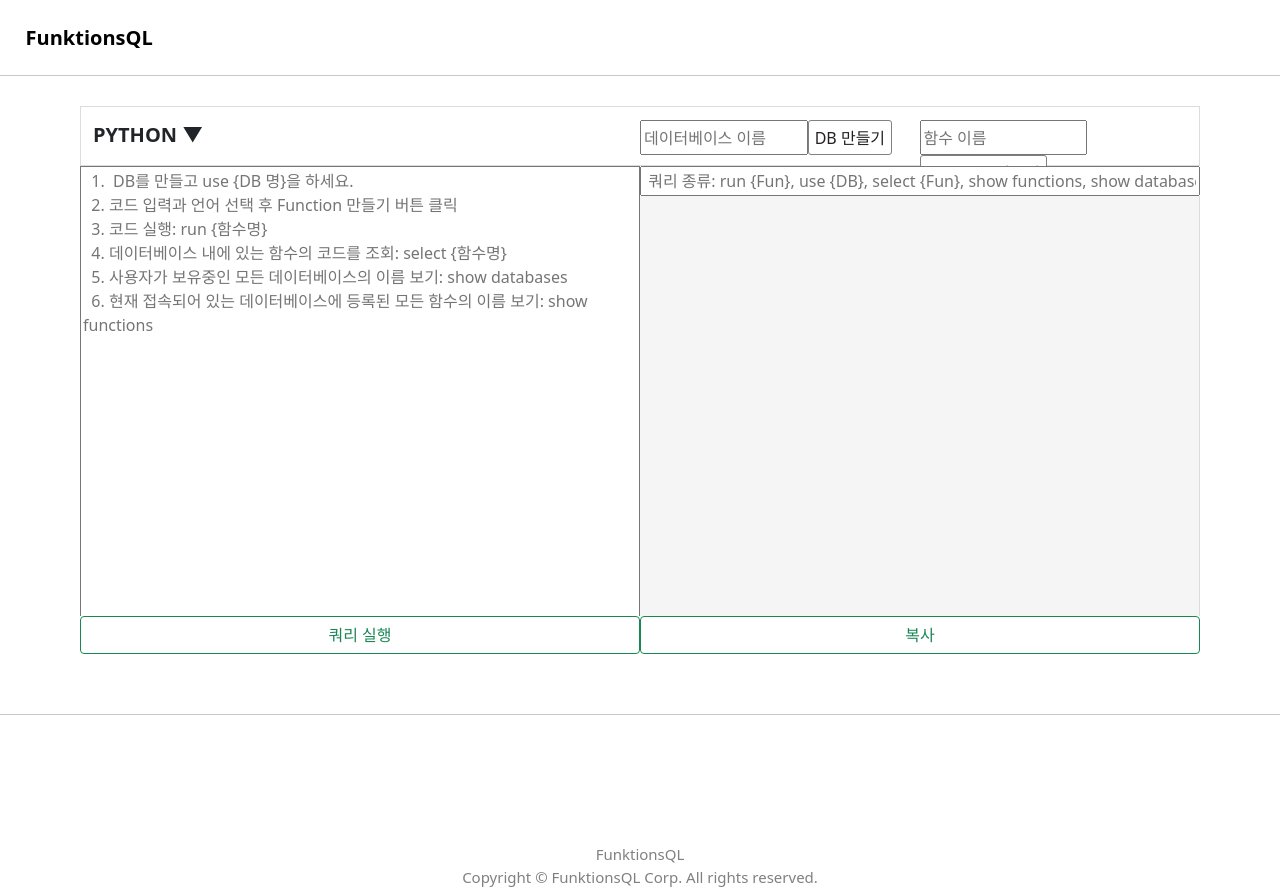
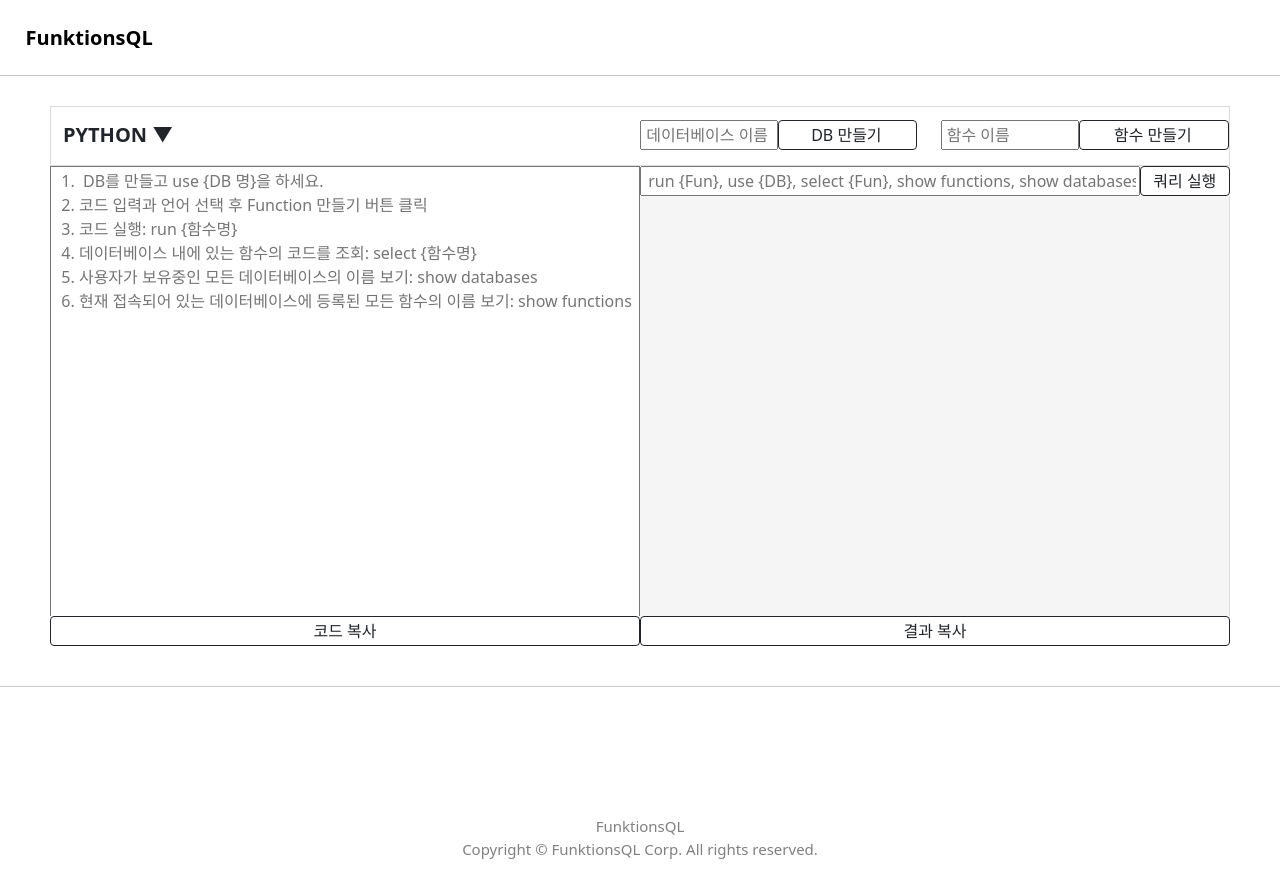
Before and after one commit to kjkj2077/funktionsql-workbench, a React (Create React App) app: page /Translation in a window 1280 px wide. After the commit the page ends 860 px from the top, so only its background shows below. Built offline with nearby package versions, Linux system fonts and the light colour scheme; no server answers.

Commit message:
final version

```diff
--- a/src/App.js
+++ b/src/App.js
@@ -1,8 +1,8 @@
 // eslint-disable
 import './css/App.css';
 import 'bootstrap/dist/css/bootstrap.min.css';
-import { Link,Route,Switch} from 'react-router-dom';
-import React ,{useState}from 'react';
+import { Link, Route, Switch } from 'react-router-dom';
+import React, { useState } from 'react';
 import Translation from './Translation.js';
 import Login from './Login.js';
 import Main from './Main.js';
@@ -10,24 +10,23 @@
 import { BrowserRouter } from 'react-router-dom';
 
 
+
 function App() {
   return (
-    <div>
       <BrowserRouter>
           <Route exact path='/'  >
-          <Main/>
+            <Main />
           </Route>
           <Route exact path='/sg'  >
-          <Sg/>
+            <Sg />
           </Route>
           <Route exact path='/Login'  >
-          <Login/>
+            <Login />
           </Route>
           <Route exact path='/Translation'  >
-         <Translation/>
+            <Translation />
           </Route>
       </BrowserRouter>
-      </div>
   );
 }
 
--- a/src/Translation.js
+++ b/src/Translation.js
@@ -17,9 +17,12 @@
   const [language_name, setLanguage_name] = useState("PYTHON")
   const [language, setLanguage] = useState(0);
   const explain = '  1.  DB를 만들고 use {DB 명}을 하세요.\n  2. 코드 입력과 언어 선택 후 Function 만들기 버튼 클릭\n  3. 코드 실행: run {함수명}\n  4. 데이터베이스 내에 있는 함수의 코드를 조회: select {함수명}\n  5. 사용자가 보유중인 모든 데이터베이스의 이름 보기: show databases\n  6. 현재 접속되어 있는 데이터베이스에 등록된 모든 함수의 이름 보기: show functions'
-  const explain2 = ' 쿼리 종류: run {Fun}, use {DB}, select {Fun}, show functions, show databases'
+  const explain2 = ' run {Fun}, use {DB}, select {Fun}, show functions, show databases'
 
-  const copy2 = async () => {
+  const L_copy = async () => { //코드입력창
+    await navigator.clipboard.writeText(code);
+  }
+  const R_copy = async () => { //결과창
     await navigator.clipboard.writeText(result);
   }
   return (
@@ -30,60 +33,72 @@
           <span>{localStorage.getItem("username")}</span>
         </nav>
       </header>
-      <hr id='hr' />
+      <hr id='hr'/>
       <div className='total'>
         <div className='translate'>
-          <div className="row" >
+          <div className="row">
             <div className='col-6'>
               <div>
                 <div className="dropdown">
-                  <div className='langselect'>{language_name} ▼</div>
+                  <div className='langselect'>{language_name}  ▼</div>
                   <div className="dropdown-content">
                     <div className="container">
                       <div className="row align-items-start">
-                        <div className="col dropdown-item" onClick={() => { setLanguage_name('PYTHON'); setLanguage(0); }} >PYTHON</div>
-                        <div className="col dropdown-item" onClick={() => { setLanguage_name('NODEJS'); setLanguage(1); }} >NODEJS</div>
-                        <div className="col dropdown-item" onClick={() => { setLanguage_name('JAVA'); setLanguage(2); }} >JAVA</div>
+                        <div className="col dropdown-item" onClick={() => {setLanguage_name('PYTHON'); setLanguage(0);}} >PYTHON</div>
+                        <div className="col dropdown-item" onClick={() => {setLanguage_name('NODEJS'); setLanguage(1);}} >NODEJS</div>
+                        <div className="col dropdown-item" onClick={() => {setLanguage_name('JAVA'); setLanguage(2);}} >JAVA</div>
                       </div>
                       <div className="row align-items-center">
-                        <div className="col dropdown-item" onClick={() => { setLanguage_name('RUBY'); setLanguage(3); }} >RUBY</div>
-                        <div className="col dropdown-item" onClick={() => { setLanguage_name('GO'); setLanguage(4); }} >GO</div>
-                        <div className="col dropdown-item" ></div>
+                        <div className="col dropdown-item" onClick={() => {setLanguage_name('RUBY'); setLanguage(3);}} >RUBY</div>
+                        <div className="col dropdown-item" onClick={() => {setLanguage_name('GO'); setLanguage(4);}} >GO</div>
+                        <div className="col dropdown-item"></div>
                       </div>
                     </div>
                   </div>
                 </div>
               </div>
             </div>
-            {/* 언어선택1 */}
-            <div className='col-6'>
-              <div className="row" id="db_func">
-                <div className='col-6' id="db_func"><input type='text' placeholder='데이터베이스 이름' id='database_name' value={database_name} onChange={(e) => setDatabase_name(e.target.value)} ></input>
-                  <button className='MakeDB_but' onClick={MakeDB}>DB 만들기</button></div>
-                <div className='col-6' id="db_func"><input type='text' placeholder='함수 이름' id='function_name' value={function_name} onChange={(e) => setFunction_name(e.target.value)} ></input>
-                  <button className='MakeFunc_but' onClick={MakeFunc}>Function 만들기</button></div>
+            <div className='col-6'id='inner'>
+              <div className="row" id="right_row">
+                <div className='col-3'id="DB_INPUT">
+                  <input type='text' placeholder=' 데이터베이스 이름' id='database_name' value={database_name} onChange={(e) => setDatabase_name(e.target.value)} ></input>
+                </div>
+                <div className='col-3' id="DB_BUT">
+                <Button variant="outline-dark" id="MAKEDB" onClick={() => MakeDB(setResult)}>DB 만들기</Button>
+                </div>
+                <div className='col-3' id="FUN_INPUT">
+                  <input type='text' placeholder=' 함수 이름' id='function_name' value={function_name} onChange={(e) => setFunction_name(e.target.value)} ></input>
+                </div>
+                <div className='col-3'id="FUN_BUT">
+                <Button variant="outline-dark" id="MAKEFUN" onClick={MakeFunc}>함수 만들기</Button>
+                </div>
               </div>
             </div>
           </div>
         </div>
-        {/* 언어선택2 */}
         <div className="row" >
           <div className="col-6" id='inner'>
             <div><textarea className='text1' placeholder={explain} id='code' value={code} onChange={(e) => setCode(e.target.value)} /></div>
-            <Button variant="outline-success" id="translate-btn" onClick={() => Translate(setResult)}>쿼리 실행</Button>
+            <Button variant="outline-dark" id="translate-btn" onClick={L_copy}>코드 복사</Button>
           </div>
           <div className="col-6" id='inner'>
-            <div><input className='text2' placeholder={explain2} id='query_selector' value={query_selector} onChange={(e) => setQuery_selector(e.target.value)} /></div>
-            <div><div className='text3' id="result" value={result} >{result}</div></div>
-            <Button variant="outline-success" id="translate-btn" onClick={copy2} >복사</Button>
+            <div className="row" id='inner' >
+              <div className="col-10" id="QUERY_INPUT">
+                <input className='text2' placeholder={explain2} id='query_selector' value={query_selector} onChange={(e) => setQuery_selector(e.target.value)} />
+              </div>
+              <div className="col-2" id="QUERY_BUTTON">
+                <Button variant="outline-dark" id="translate-btn" onClick={() => Translate(setResult)}>쿼리 실행</Button>
+              </div>
+            </div>
+            <div className='text3' id="result"  value={result}>{result}</div>
+            <Button variant="outline-dark" id="translate-btn" onClick={R_copy}>결과 복사</Button>
           </div>
         </div>
-        <input type='text' id='lang_name' value={language} style={{ display: 'none' }} ></input>
+        <input type='text' id='lang_name' value={language} style={{display:'none'}} ></input>
       </div>
-      <hr />
-      <Footer />
+      <hr/>
+      <Footer/>
     </div>
   );
 }
-
 export default Translation;
--- a/src/css/Main.css
+++ b/src/css/Main.css
@@ -23,6 +23,6 @@
 }
 
 .phoneImage{
-    width: 70%;
-    height: 70%;
+    width: 80%;
+    height: 80%;
 }
--- a/src/css/Translation.css
+++ b/src/css/Translation.css
@@ -3,13 +3,12 @@
 }
 
 .total {
-  margin: 30px 80px 60px;
+  margin: 30px 50px 40px;
   text-align: left;
 }
 span{
   margin-right: 10px;
 }
-
 .text1 {
   display: block;
   width: 100%;
@@ -52,15 +51,6 @@
   padding-left: 0px;
 }
 
-#rotatebtn {
-  background-color: white;
-  border-radius: 50%;
-  border: 0px solid white;
-  padding-bottom: 10px;
-  height: 40px;
-  float: right;
-}
-
 #hr {
   margin: 0px;
 }
@@ -97,36 +87,40 @@
 #translate-btn {
   float: right;
   width: 100%;
+  height: 30px;
+  padding: 0px 0px 0px 0px;
 }
 
-.close {
-  float: right;
+#MAKEDB,#MAKEFUN{
+  padding: 2px 2px 2px 2px;
+  height: 30px;
+  width: 100%;
+  padding-left: 0px;
+  padding-left: 0px;
 }
-.MakeDB_but{
-  border-radius: 3px;
-  color:rgb(36, 33, 33);
-  background-color: white;
-  border: 1.5px solid grey;
-  height: 35px;
+#database_name,#function_name{
+  width: 100%;
+  padding-left: 0px;
+  padding-left: 0px;
+}
+#right_row{
+  padding-left: 0px;
+  padding-left: 0px;
+}
+#FUN_INPUT,#DB_INPUT{
+  padding-right: 0px;
+}
+
+#DB_BUT,#FUN_BUT{
+  padding-left: 0px;
+}
+#FUN_BUT{
+  padding-right: 0px;
+}
+#QUERY_INPUT{
+  padding-right: 0px;
 
 }
-.MakeFunc_but{
-  border-radius: 3px;
-  color: rgb(36, 33, 33);
-  background-color: white;
-  border: 1.5px solid grey;
-  height: 35px;
-
+#QUERY_BUTTON{
+  padding-left: 0px;
 }
-#database_name{
-  height:35px;
-  width: 60%;
-  float: left;
-}
-#function_name{
-  height: 35px;
-  width: 60%;
-}
-#db_func{
-  padding: 0 0 0 0;
-}
--- a/src/function/GooLogin.js
+++ b/src/function/GooLogin.js
@@ -18,12 +18,12 @@
         }).then((res) => {
             console.log(res);
             console.log(res.data.refresh_token);
-            window.alert(JSON.stringify(res.data.username).replace(/\"/gi, "") + "님 접속 성공");
+            //window.alert(JSON.stringify(res.data.username).replace(/\"/gi, "") + "님 접속 성공");
             document.location.href = '/Translation';
-        }).catch(error => {
+        }).catch(res => {
             console.log("login fail!", res);
             setInformation(`접속불가`)
-            window.alert("접속실패.");
+            //window.alert("접속실패.");
         });
     }
     const onFailure = (res) => {
--- a/src/function/MakeDB.js
+++ b/src/function/MakeDB.js
@@ -1,6 +1,6 @@
 import axios from "axios";
 
-function MakeDB() {
+function MakeDB(setResult) {
     const database_name = document.getElementById("database_name");
     const Bearer="Bearer "
     axios({
@@ -14,9 +14,14 @@
         }
     }).then((res) => {
         console.log(res);
+
     }).catch(error => {
-        console.log(error);
         console.log(error.response);
+        if(error.response.status===401){
+            setResult(`권한없는 계정입니다. 계정을 새로만들어주세요.`)
+        }else{
+            setResult(`접속불가상태`);
+        }
     });
   }
   export default  MakeDB;
--- a/src/function/Signing.js
+++ b/src/function/Signing.js
@@ -14,12 +14,11 @@
         }
     }).then((res)=>{
         console.log(res);
-        window.alert(JSON.stringify(res.data.username).replace(/\"/gi, "")+"계정 만들기 성공");
+        //window.alert(JSON.stringify(res.data.username).replace(/\"/gi, "")+"계정 만들기 성공");
         document.location.href = '/Login';
     }).catch(err=>{
         console.log(err);
         console.log("?",err);
-        console.log(err.response.status);
         if(password?.value != confirm_password?.value){
             setSg(`비밀번호와 비밀번호 확인이 틀립니다.`)
         }else if(err.response.status===400){
```
Also changed, not shown: public/img/trans.png. Lines whose indentation alone changed are shown as unchanged.
